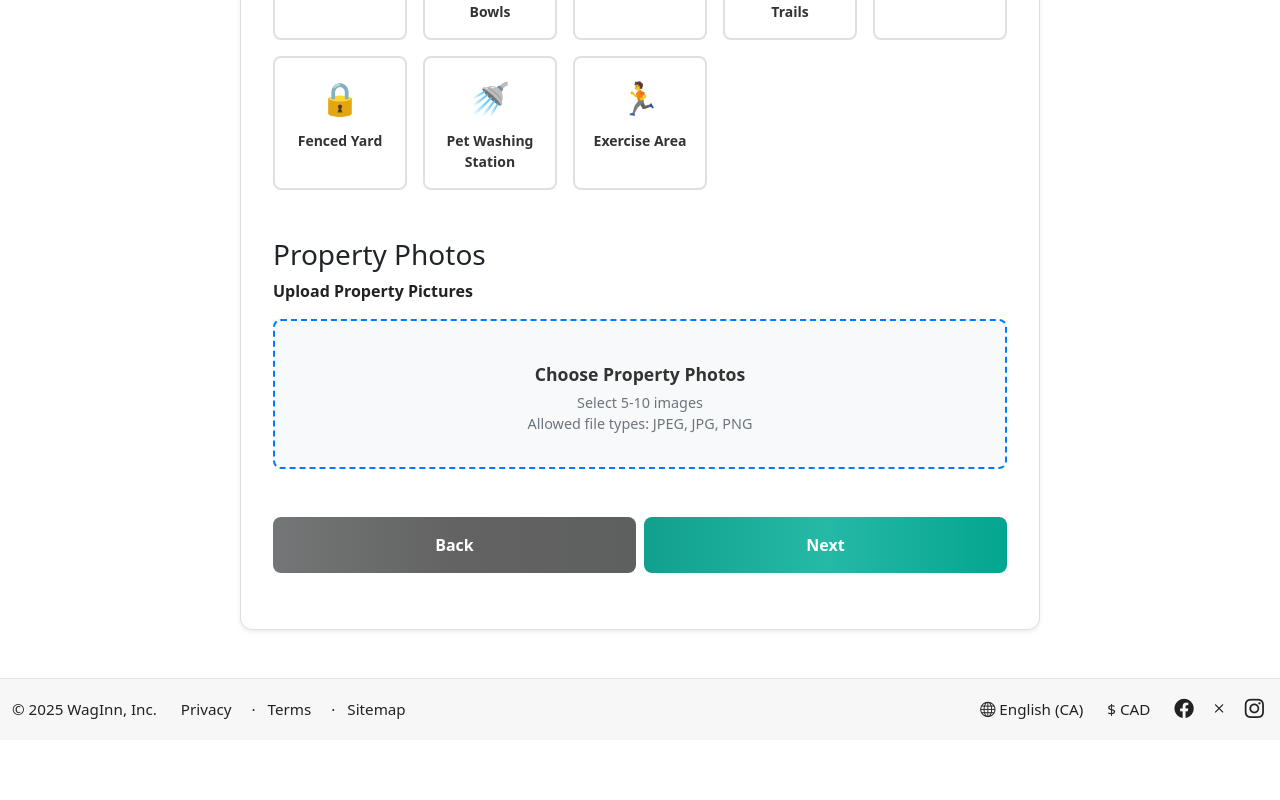
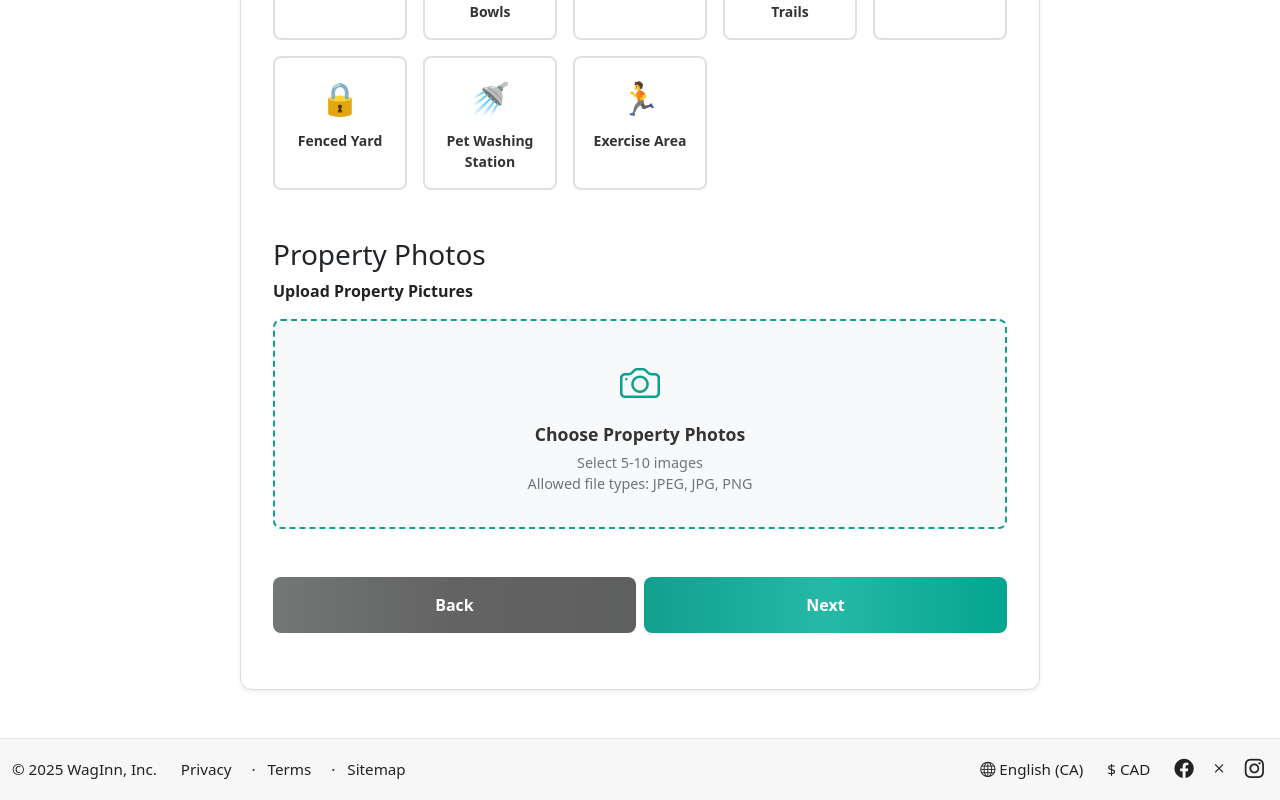
Before and after one commit to deepali-kadway/WagInn-Capstone-Project, an Angular app in the folder WagInn-Project/: page /propertyDetails in a window 1280 px wide. Shown: the part 1573-2373 px from the top of the page. Before the commit the page ends 2313 px from the top, so only its background shows below. Built offline with nearby package versions, Linux system fonts and the light colour scheme.

Commit message:
bootstrap icon, added comments

```diff
--- a/WagInn-Project/src/app/components/hostRegistration/host-registration-property-details/host-registration-property-details.css
+++ b/WagInn-Project/src/app/components/hostRegistration/host-registration-property-details/host-registration-property-details.css
@@ -318,12 +318,12 @@ input[type="checkbox"]:checked + .property-card {
 
 /* Photo Upload Section*/
 .photo-upload-container {
-  position: relative;
+  position: relative;   /* Parent relative = defines positioning context. */
   display: block;
 }
 
 .photo-input {
-  position: absolute;
+  position: absolute; /* Child absolute = This will position relative to that parent. It will stretch across the parent because of top/left defaults and width: 100%; height: 100%;. */
   opacity: 0;
   pointer-events: none;
   width: 100%;
@@ -338,7 +338,7 @@ input[type="checkbox"]:checked + .property-card {
   width: 100%;
   min-height: 120px;
   padding: 2rem;
-  border: 2px dashed #007bff;
+  border: 2px dashed #11a08d;
   border-radius: 8px;
   background-color: #f8f9fa;
   cursor: pointer;
--- a/WagInn-Project/src/app/components/hostRegistration/host-registration-property-details/host-registration-property-details.html
+++ b/WagInn-Project/src/app/components/hostRegistration/host-registration-property-details/host-registration-property-details.html
@@ -568,7 +568,7 @@
                     accept="image/jpeg,image/jpg,image/png"
                   />
                   <label for="propertyPhotos" class="photo-upload-label">
-                    <i class="fas fa-camera"></i>
+                    <i class="bi bi-camera"></i>
                     <span class="upload-text">Choose Property Photos</span>
                     <span class="upload-subtext"
                       >Select {{ minFiles }}-{{ maxFiles }} images</span
```
